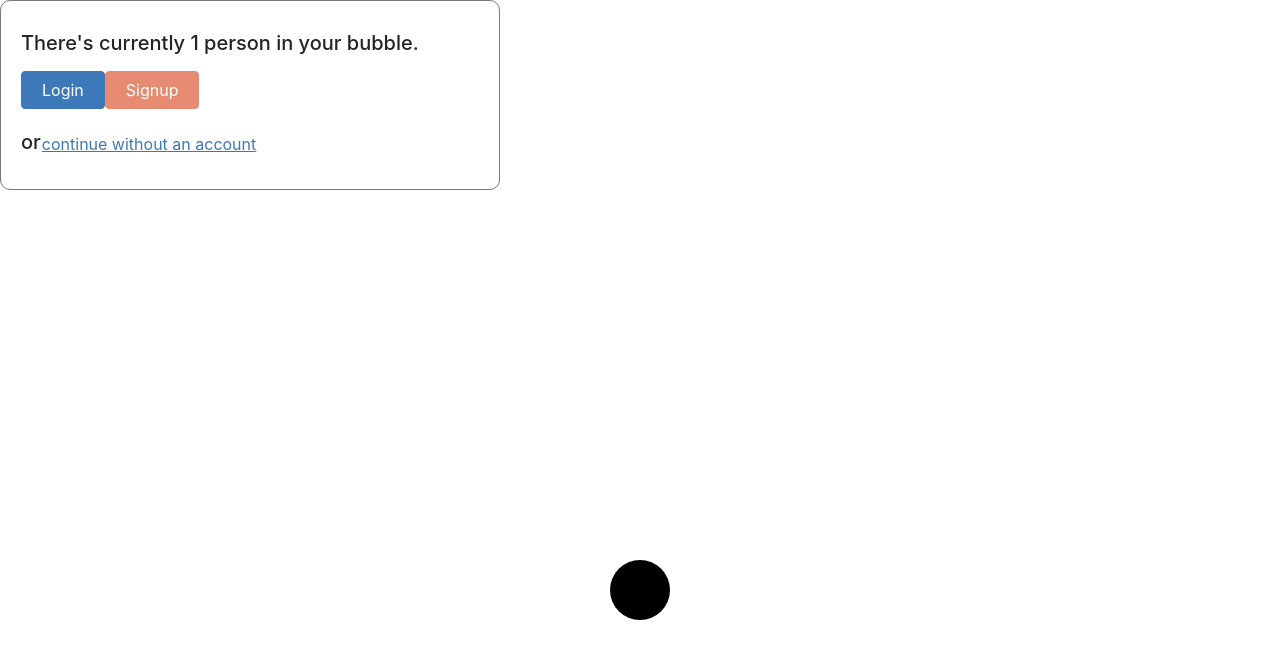
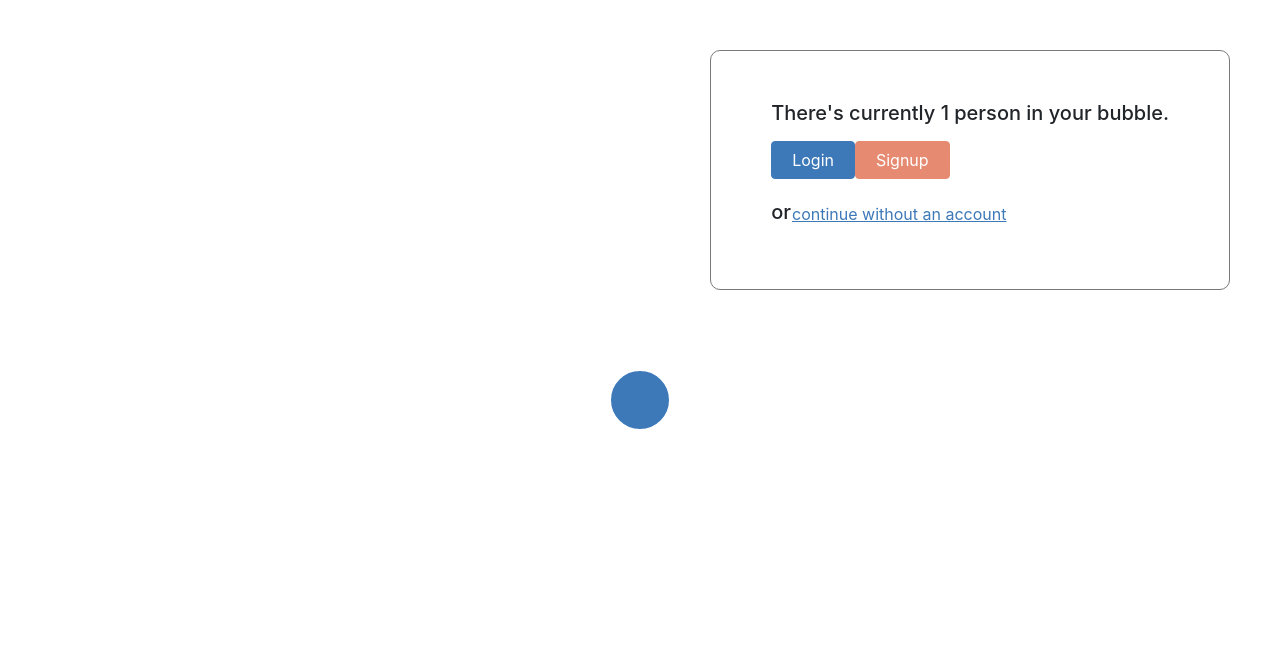
Before and after one commit to Gordon-Yeh/covid-bubble, a React (Create React App) app in the folder web/: page / in a window 1280 px wide. Shown: the top 658 px of the page. Built offline with nearby package versions, Linux system fonts and the light colour scheme.

Commit message:
update style coloring for network; fix positioning of components

```diff
--- a/web/src/App.scss
+++ b/web/src/App.scss
@@ -0,0 +1,19 @@
+.app {
+  position: relative;
+}
+
+.dialog-box {
+  position: absolute;
+  right: 0;
+  top: 0;
+  margin: 50px 50px 0 0;
+  z-index: 1000;
+}
+
+.bubble-graph {
+  position: absolute;
+  left: 0;
+  top: 0;
+  z-index: 0;
+  overflow: scroll;
+}
--- a/web/src/App.tsx
+++ b/web/src/App.tsx
@@ -12,19 +12,23 @@ function App() {
 
 
   return (
-    <div className="App">
+    <div className="app">
+      <div className="dialog-box">
         <DialogBox
           selectedNode={selectedNode}
           bubbleSize={Object.keys(bubble).length}
           setBubble={setBubble}
           setUser={setUser}
         />
+      </div>
+      <div className="bubble-graph">
         <NetworkGraph
           height={window.outerHeight}
           width={window.outerWidth}
           root={user}
-        network={bubble}>
-      </NetworkGraph>
+          network={bubble}
+        />
+      </div>
     </div>
   );
 }
--- a/web/src/api/node.tsx
+++ b/web/src/api/node.tsx
@@ -7,7 +7,7 @@ interface AddNodeResponse {
 export async function addNode(name:string, username:string) : Promise<AddNodeResponse> {
   let node = { name };
   if (username)
-    node['username'] = username;
+    node['linkedUsername'] = username;
 
   return fetch(`${API_ADDR}/user/connections`, {
       method: 'POST',
--- a/web/src/components/NetworkGraph/GraphNode.tsx
+++ b/web/src/components/NetworkGraph/GraphNode.tsx
@@ -1,7 +1,7 @@
 import React from 'react';
 
 export default function GraphNode({
-  radius, active, x, y, onClick
+  radius, color, x, y, onClick
 }) {
 
   function handleMouseOver(e) {
@@ -20,17 +20,19 @@ export default function GraphNode({
       r={radius}
       cx={x}
       cy={y}
-      fill={active ? "red" : "black"}
+      fill={color}
       onMouseOver={handleMouseOver}
       onMouseOut={handleMouseOut}
       onClick={onClick}
+      stroke="white"
+      strokeWidth="2"
     />
   )
 }
 
 GraphNode.defaultProps = {
   radius: 30,
-  active: false,
+  color: 'black',
   onClick: () => {},
   x: 0,
   y: 0
--- a/web/src/components/NetworkGraph/NetworkGraph.tsx
+++ b/web/src/components/NetworkGraph/NetworkGraph.tsx
@@ -1,6 +1,7 @@
 import React, { useState } from 'react';
 import GraphNode from './GraphNode';
 import './NetworkGraph.scss';
+import colors from 'data/colors.json';
 
 interface Link {
   x1: number;
@@ -18,12 +19,32 @@ interface Node {
   data: object;
 }
 
-export default function NetworkGraph(props) {
-  const [ nodes, links ] = getInitalPlacements(props.network, props.root, props.width, props.height)
-  const [ selectedNode, setSelectedNode ] = useState(null);
+export default function NetworkGraph({
+  network, root, width, height, linkWidth, nodeRad
+}) {
+  const [ nodes, links ] = getInitalPlacements(network, root, width, height)
+  const [ selectedNodeId, setSelectedNodeId ] = useState(null);
+
+  function getNodeColor(node) : string {
+    switch(node.id) {
+      case root.id:
+        return colors.primary;
+      case selectedNodeId:
+        return colors.secondary;
+      default:
+        return colors.dark;
+    }
+  }
+
+  function getLinkColor(link) : string {
+    if (link.source === selectedNodeId || link.target === selectedNodeId)
+      return colors.secondary;
+    else
+      return colors.dark;
+  }
 
   return (
-    <svg width={props.width} height={props.height} overflow="auto">
+    <svg width={width} height={height} overflow="auto">
       {links.map((link, index) =>(
         <line
           x1={link.x1}
@@ -31,18 +52,18 @@ export default function NetworkGraph(props) {
           x2={link.x2}
           y2={link.y2}
           key={`line-${index}`}
-          strokeWidth={props.linkWidth}
-          stroke={link.source == selectedNode || link.target == selectedNode ? "red" : "black"}
+          strokeWidth={linkWidth}
+          stroke={getLinkColor(link)}
         />
       ))}
       {nodes.map((node, index) =>(
         <GraphNode
-          radius={props.nodeRad}
+          radius={nodeRad}
           x={node.x}
           y={node.y}
-          active={node.id === selectedNode}
+          color={getNodeColor(node)}
           key={index}
-          onClick={() => setSelectedNode(node.id)}
+          onClick={() => setSelectedNodeId(node.id)}
         />
       ))}
     </svg>
--- a/web/src/containers/DialogBox/DialogBox.scss
+++ b/web/src/containers/DialogBox/DialogBox.scss
@@ -1,8 +1,8 @@
 @import "../../styles/colors";
 
 .box {
-  padding: 30px 10px 10px 20px;
+  padding: 50px 60px 40px 60px;
   border: 1px solid #797979;
-  max-width: 500px;
+  max-width: 600px;
   border-radius: 10px;
 }
--- /dev/null
+++ b/web/src/data/colors.json
@@ -0,0 +1,7 @@
+{
+  "primary": "#3D79B8",
+  "secondary": "#36E3E1",
+  "dark": "#50667D",
+  "warning": "#E68B71",
+  "danger": "#B83A30"
+}
--- a/web/src/index.scss
+++ b/web/src/index.scss
@@ -7,6 +7,7 @@ body {
     sans-serif;
   -webkit-font-smoothing: antialiased;
   -moz-osx-font-smoothing: grayscale;
+  overflow: hidden;
 }
 
 code {
```
Lines whose indentation alone changed are shown as unchanged.
